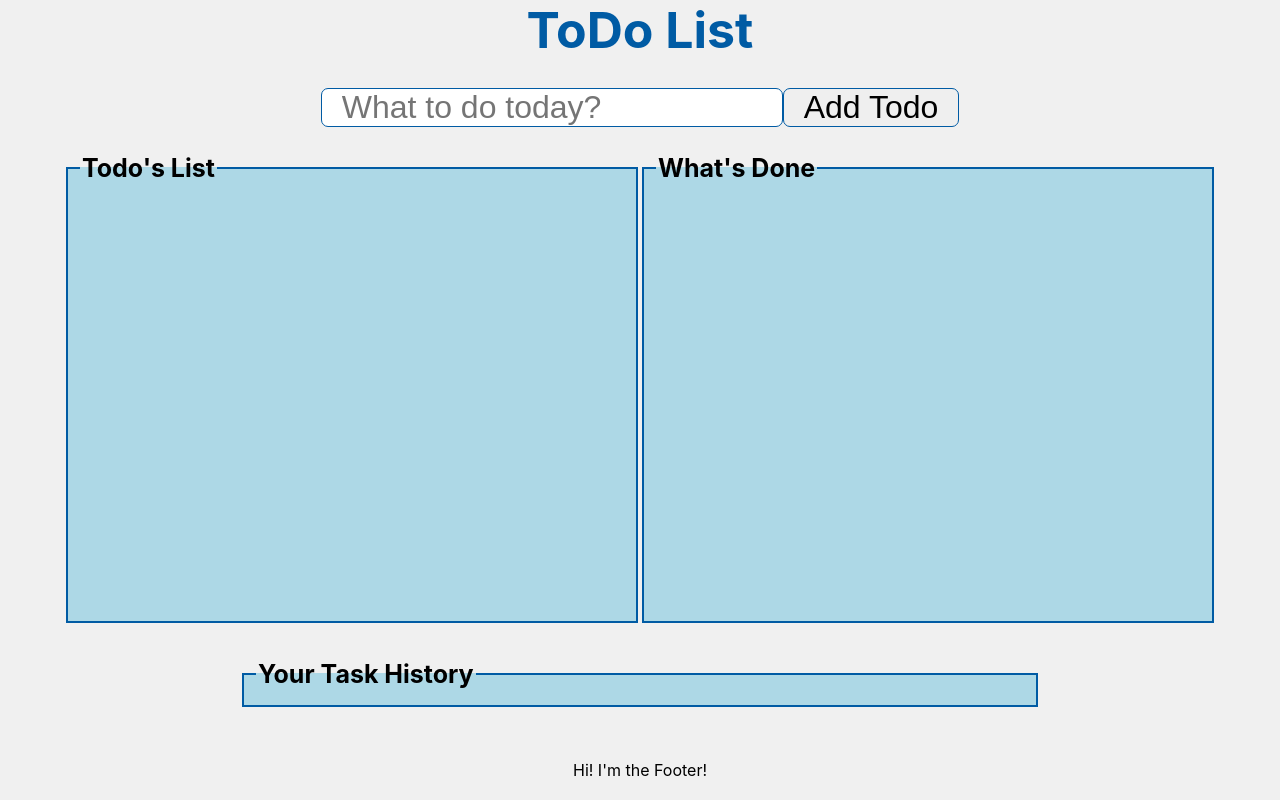
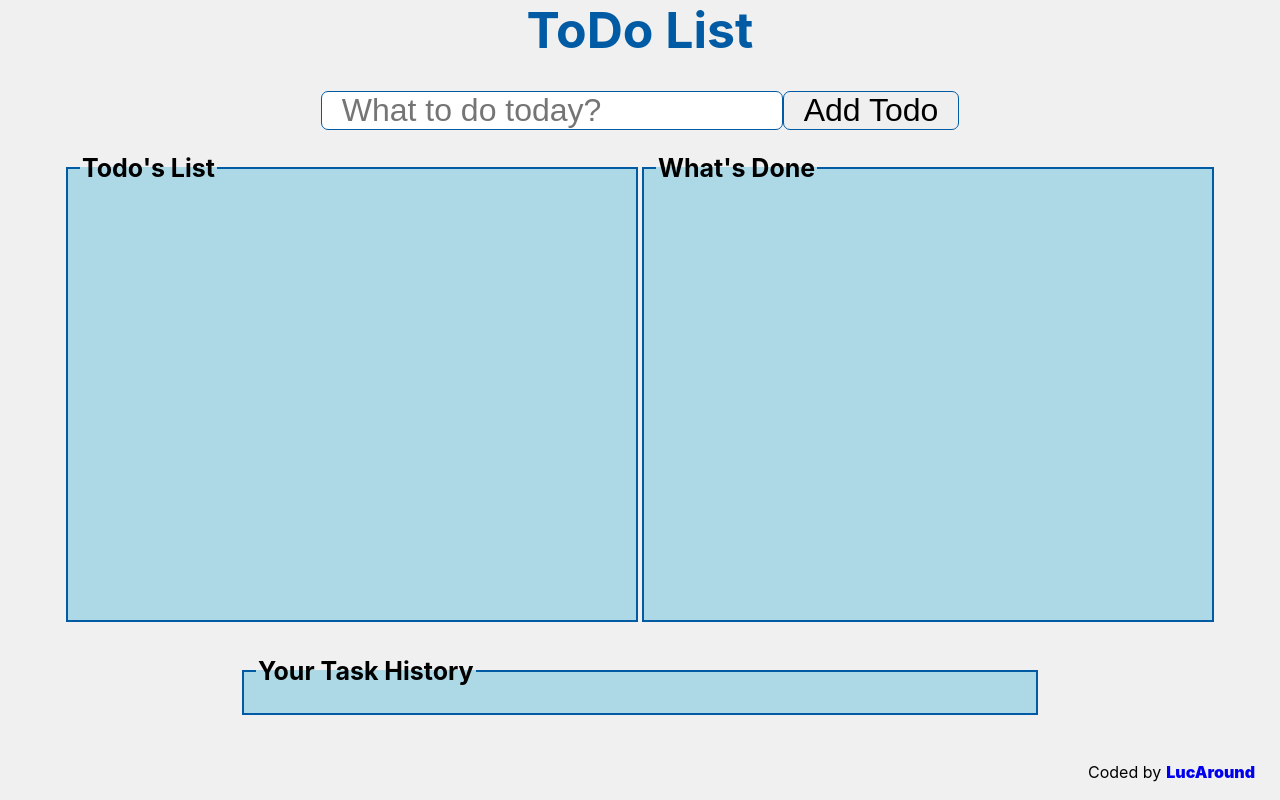
Before and after one commit to LSzpilowski/todolist-app-next.js, a React (Create React App) app: page / in a window 1280 px wide. Built offline with nearby package versions, Linux system fonts and the light colour scheme.

Commit message:
Add link to Footer & style

```diff
--- a/src/components/Footer/Footer.jsx
+++ b/src/components/Footer/Footer.jsx
@@ -4,7 +4,13 @@ import * as S from './Footer.styles'
 export const Footer = () => {
   return (
     <S.Footer>
-      Hi! I'm the Footer!
+      <S.Text>
+        Coded by
+        <S.Link target="_blank" id='link' href="https://github.com/LSzpilowski">
+          LucAround
+        </S.Link>
+      </S.Text>
+
     </S.Footer>
   )
 }
--- a/src/components/Footer/Footer.styles.js
+++ b/src/components/Footer/Footer.styles.js
@@ -3,5 +3,37 @@ import styled from "styled-components";
 export const Footer = styled.div`
 min-height: 2.5rem;
 text-align: center;
-margin-top: 25px;
+margin-top;
+padding-right: 25px;
+
+display: flex;
+flex-direction: row;
+justify-content: end;
+align-items: center;
 `;
+
+export const Text = styled.p`
+
+`;
+
+export const Link = styled.a`
+ display: inline-block;
+  padding-bottom:2px;
+  background-image: linear-gradient(#000 0 0);
+  background-position: 0 100%; /*OR bottom left*/
+  background-size: 0% 2px;
+  background-repeat: no-repeat;
+  transition:
+    background-size 0.4s,
+    background-position 0s 0.4s;
+
+  text-decoration: none;
+  font-weight: 900;
+  padding-left: 5px;
+
+  &:hover {
+    color: green;
+    background-position: 100% 100%; /*OR bottom right*/
+    background-size: 100% 2px;
+  }
+`;
--- a/src/components/Tasks/Tasks.styles.js
+++ b/src/components/Tasks/Tasks.styles.js
@@ -31,7 +31,7 @@ export const InputText = styled.input.attrs({
   id:'inputText',
   placeholder:'What to do today?',
   minLength: '3',
-  maxLength: '100',
+  maxLength: '70',
   required: true,
 })`
 font-size: 2em;
@@ -229,6 +229,7 @@ margin: 0;
 
 border: 2px solid #005BA4;
 
+min-height: 40px;
 max-height: 360px;
 padding-bottom: 10px;
 
```
